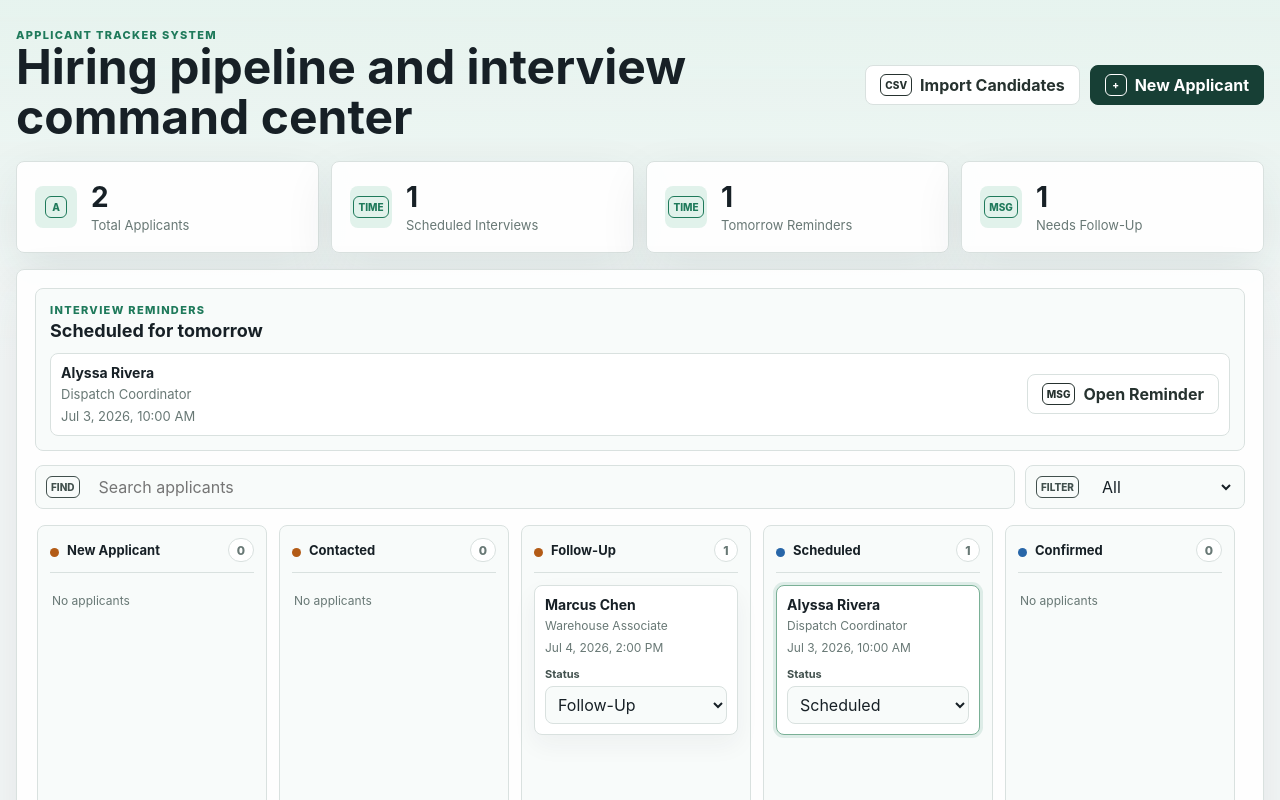
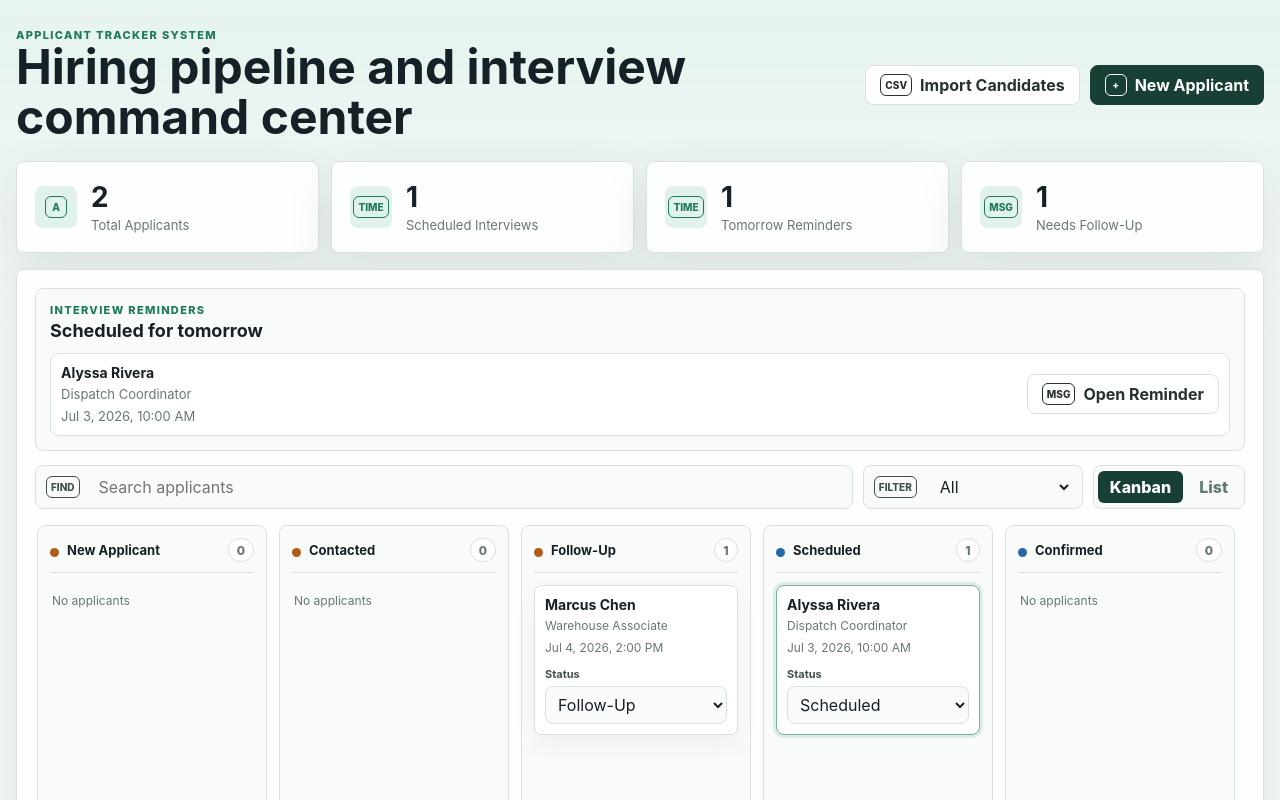
Before and after one commit to jedocaton1997-coder/applicant-tracker-system, a React (Vite) app: page / in a window 1280 px wide. Shown: the top 800 px of the page. Built offline with nearby package versions, Linux system fonts and the light colour scheme.

Commit message:
Add applicant list view

```diff
--- a/src/App.tsx
+++ b/src/App.tsx
@@ -476,6 +476,7 @@ export default function App() {
   const [selectedId, setSelectedId] = useState(applicants[0]?.id ?? "new");
   const [query, setQuery] = useState("");
   const [statusFilter, setStatusFilter] = useState<Status | "All">("All");
+  const [viewMode, setViewMode] = useState<"Kanban" | "List">("Kanban");
   const [messageType, setMessageType] = useState<MessageType>("First Message");
   const [copyLabel, setCopyLabel] = useState("Copy");
   const [importSummary, setImportSummary] = useState("");
@@ -725,8 +726,16 @@ export default function App() {
                 ))}
               </select>
             </label>
+            <div className="view-toggle" aria-label="Applicant view">
+              {(["Kanban", "List"] as const).map((mode) => (
+                <button className={viewMode === mode ? "active" : ""} key={mode} onClick={() => setViewMode(mode)}>
+                  {mode}
+                </button>
+              ))}
+            </div>
           </div>
 
+          {viewMode === "Kanban" ? (
             <div className="kanban-board" aria-label="Applicant status board">
               {kanbanStatuses.map((status) => (
                 <section className="kanban-column" key={status}>
@@ -769,6 +778,54 @@ export default function App() {
                 </section>
               ))}
             </div>
+          ) : (
+            <div className="applicant-table-wrap">
+              <table className="applicant-table">
+                <thead>
+                  <tr>
+                    <th>Applicant</th>
+                    <th>Job Post</th>
+                    <th>Phone</th>
+                    <th>Status</th>
+                    <th>Interview</th>
+                    <th>Notes</th>
+                  </tr>
+                </thead>
+                <tbody>
+                  {filteredApplicants.map((applicant) => (
+                    <tr className={applicant.id === selected.id ? "active" : ""} key={applicant.id}>
+                      <td>
+                        <button className="table-name" onClick={() => openApplicantDetails(applicant.id)}>
+                          <strong>{applicant.name || "Unnamed applicant"}</strong>
+                          <span>{applicant.email || "No email"}</span>
+                        </button>
+                      </td>
+                      <td>{applicant.jobPost || "No job post entered"}</td>
+                      <td>{applicant.phone || "No phone"}</td>
+                      <td>
+                        <select
+                          value={applicant.status}
+                          onChange={(event) => {
+                            setSelectedId(applicant.id);
+                            saveApplicant({ ...applicant, status: event.target.value as Status });
+                          }}
+                        >
+                          {statuses.map((option) => (
+                            <option key={option}>{option}</option>
+                          ))}
+                        </select>
+                      </td>
+                      <td>
+                        <span>{formatDateTime(applicant.interviewDateTime)}</span>
+                        <small>{applicant.interviewType}</small>
+                      </td>
+                      <td>{applicant.notes || "No notes"}</td>
+                    </tr>
+                  ))}
+                </tbody>
+              </table>
+            </div>
+          )}
           {filteredApplicants.length === 0 && <p className="empty-state">No applicants match the current filters.</p>}
         </section>
 
--- a/src/index.css
+++ b/src/index.css
@@ -211,7 +211,7 @@ h3 {
 .list-tools {
   display: grid;
   gap: 10px;
-  grid-template-columns: minmax(220px, 1fr) 220px;
+  grid-template-columns: minmax(220px, 1fr) 220px auto;
   margin-bottom: 14px;
 }
 
@@ -233,6 +233,33 @@ h3 {
   border: 0;
   outline: 0;
   width: 100%;
+}
+
+.view-toggle {
+  align-items: center;
+  background: #f8fbfa;
+  border: 1px solid var(--line);
+  border-radius: 8px;
+  display: inline-flex;
+  gap: 4px;
+  min-height: 42px;
+  padding: 4px;
+}
+
+.view-toggle button {
+  background: transparent;
+  border: 0;
+  border-radius: 6px;
+  color: var(--muted);
+  cursor: pointer;
+  font-weight: 800;
+  min-height: 32px;
+  padding: 0 12px;
+}
+
+.view-toggle button.active {
+  background: #173f35;
+  color: #fff;
 }
 
 .applicant-cards {
@@ -472,6 +499,78 @@ h3 {
 
 .kanban-empty {
   margin: 8px 2px;
+}
+
+.applicant-table-wrap {
+  border: 1px solid var(--line);
+  border-radius: 8px;
+  overflow: auto;
+}
+
+.applicant-table {
+  background: #fff;
+  border-collapse: collapse;
+  min-width: 980px;
+  width: 100%;
+}
+
+.applicant-table th,
+.applicant-table td {
+  border-bottom: 1px solid var(--line);
+  padding: 11px 12px;
+  text-align: left;
+  vertical-align: top;
+}
+
+.applicant-table th {
+  background: #f8fbfa;
+  color: #41504d;
+  font-size: 12px;
+  font-weight: 850;
+}
+
+.applicant-table tr.active td {
+  background: rgba(225, 242, 235, 0.48);
+}
+
+.applicant-table td {
+  color: var(--muted);
+  font-size: 13px;
+  line-height: 1.45;
+}
+
+.applicant-table td:nth-child(2),
+.applicant-table td:nth-child(6) {
+  max-width: 260px;
+}
+
+.applicant-table select {
+  min-height: 34px;
+  min-width: 150px;
+  padding: 7px 8px;
+}
+
+.table-name {
+  background: transparent;
+  border: 0;
+  color: inherit;
+  cursor: pointer;
+  display: grid;
+  gap: 4px;
+  padding: 0;
+  text-align: left;
+}
+
+.table-name strong {
+  color: var(--text);
+  font-size: 14px;
+}
+
+.table-name span,
+.applicant-table small {
+  color: var(--muted);
+  display: block;
+  font-size: 12px;
 }
 
 .panel-heading {
```
Also changed, not shown: 1 other file (tests, documents, lock files or other folders). Lines whose indentation alone changed are shown as unchanged.
